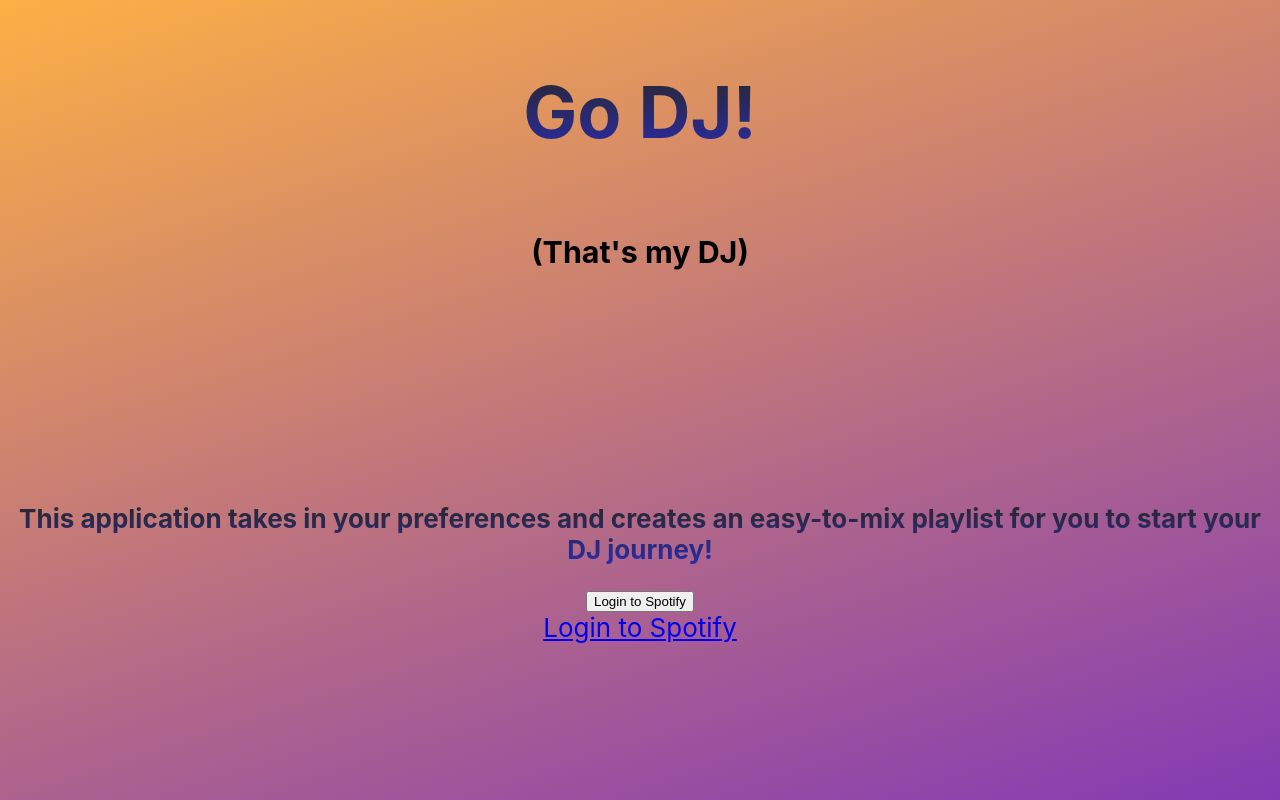
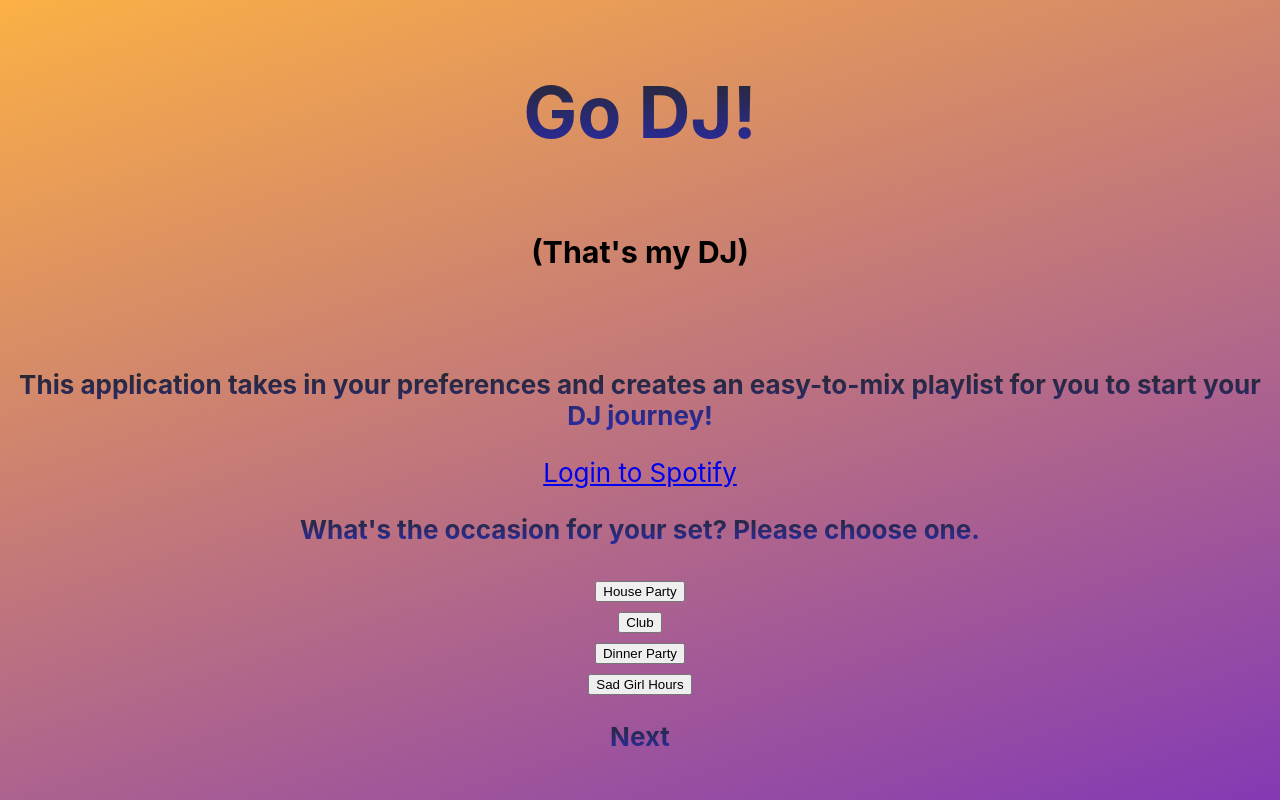
Before and after one commit to red-med/go-dj-scratch, a React (Create React App) app: page / in a window 1280 px wide. Built offline with nearby package versions, Linux system fonts and the light colour scheme; no server answers.

Commit message:
created components for SettingButton and Form and lifted up state, passed down props. still an async issue with transfering that data into query params.

```diff
--- a/src/App.js
+++ b/src/App.js
@@ -1,131 +1,69 @@
-import logo from './logo.svg';
-import Gradient from './Gradient.png';
 import './App.css';
 import axios from 'axios';
 import React, { useState, useEffect } from 'react';
 import SpotifyLogin from './components/SpotifyLogin';
+import SettingForm from './components/SettingForm';
+import SettingButton from './components/SettingButton';
+
+const SETTING_OPTIONS = ["House Party", "Club", "Dinner Party", "Sad Girl Hours"]
 
 function App() {
-  const REDIRECT_URI = process.env.REACT_APP_REDIRECT_URI;
-  const CLIENT_ID = process.env.REACT_APP_CLIENT_ID;
-  const CLIENT_SECRET = process.env.REACT_APP_CLIENT_SECRET;
-  let spotAuthURL = 'https://accounts.spotify.com/authorize?';
-  let spotTokenURL = 'https://accounts.spotify.com/api/token';
-  let [accToken, setAccToken] = useState("");
+  const [setting, setSetting] = useState("");
 
-  useEffect(() => {
-    if (window.location.search.length > 0) {
-      const result = handleRedirect();
-      setAccToken(result)
-    } if (accToken) {
-      console.log('made it to calling API time. here is the token: ', accToken)
-      getArtist();
+  const updateSetting = (settingOption) => {
+      setSetting(settingOption);
+      console.log(setting);
+    }
+  const settingtoQuery = () => {
+    let settingData = {}
+    if (setting === "House Party") {
+      settingData = {
+        "valence" : .65,
+        "danceability" : .65
+      };
+      console.log("settingData is set on ", setting)
+    } else if (setting === "Dinner Party") {
+      settingData = {
+        "valence" : .55,
+        "danceability" : .5
+      };
+      console.log("settingData is set on ", setting)
+    } else if (setting === "Sad Girl Hours") {
+      settingData = {
+        "valence" : .25,
+        "danceability" : .30
+      };
+      console.log("settingData is set on ", setting)
+    } else if (setting === "Club") {
+      settingData = {
+        "valence" : .70,
+        "danceability" : .70
+      };
+      console.log("settingData is set on ", setting)
     } else {
-      console.log("probs an async issue!");
+      console.log("issue with setting!");
     }
-  }, [])
-
-  function generateRandomString(length) {
-    let text = '';
-    let possible = 'ABCDEFGHIJKLMNOPQRSTUVWXYZabcdefghijklmnopqrstuvwxyz0123456789';
-
-    for (let i = 0; i < length; i++) {
-      text += possible.charAt(Math.floor(Math.random() * possible.length));
+    // how do I want to set this up? I want to return these values so
+    // that I can eventually combine them to make a whole request body,
+    // which will be an object. so maybe return an onject and then look
+    // up how to iterate over it JS to add each pair to bigger object.
+    console.log("here is the current value of settingData: ", settingData);
+    return settingData
+  }
+  const quizToQuery = (settingtoQuery) => {
+    //return to this once all query functions are done. not yet passed down.
+    let patchyBody = {};
+    const settingResult = settingtoQuery()
+    for (const [key, value] of Object.entries(settingResult)) {
+        patchyBody[key] = value;
     }
-    return text;
+    console.log(patchyBody)
   }
-
-  let state = generateRandomString(16);
-  let scope = 'user-read-private user-read-email user-modify-playback-state user-read-playback-position user-library-read streaming user-read-playback-state user-read-recently-played playlist-read-private';
-  let show_dialog = true;
-  let response_type = 'code';
-  let args = new URLSearchParams({
-    response_type: response_type,
-    client_id: CLIENT_ID,
-    scope: scope,
-    redirect_uri: REDIRECT_URI,
-    state: state,
-    show_dialog: show_dialog
-  });
-  spotAuthURL += args;
-
-  const parseCode = async () => {
-    let code = null;
-    const queryString = window.location.search;
-    if (queryString.length > 0){
-        const urlParams = new URLSearchParams(queryString);
-        code = urlParams.get('code');
-    }
-    console.log('here is our code:', code);
-    return code;
-}
-  const handleRedirect = async () => {
-    let code = await parseCode();
-    console.log('here is what we pass to get token function:', code);
-    accToken = await getAccessToken(code);
-    console.log('here is our access token: ', accToken);
-    window.history.pushState("","", REDIRECT_URI); //removes extra parameters from url bar
+  const showNextForm = (nextFormFunc) => {
+    // what do I want to do here? maybe instead of including this "NEXT" button
+    // in very form component I should have a separate component I can just call
+    // again and again?
   }
-
-  const getAccessToken = async (code) => {
-    // console.log('here is the code we are passing in: ', code);
-    let body = {
-      grant_type: 'authorization_code',
-      code: code,
-      redirect_uri: REDIRECT_URI
-      };
-    let headers = {
-      'Content-Type': 'application/x-www-form-urlencoded',
-      'Authorization': 'Basic ' + (btoa(CLIENT_ID + ":" + CLIENT_SECRET))
-    };
-    axios.post(spotTokenURL, body, {headers: headers})
-    .then((response) => {
-      console.log('response:', response);
-      console.log('response data:', response.data);
-      accToken = response.data.access_token;
-      console.log('within post request then section, token is: ', accToken);
-      console.log('made it to calling API time. here is the token: ', accToken);
-    })
-    .catch((error) => {
-      console.log('error:' , error);
-    })
-    console.log('this is what we return from getAT function:', accToken);
-    return accToken;
-  }
-  const getAPI = (url) => {
-    axios.get(url, {headers: {'Authorization': 'Bearer ' + accToken }})
-    .then((response) => {
-      console.log('response:', response);
-      console.log('response data:', response.data);
-    })
-    .catch((error) => {
-      console.log('error:' , error);
-    })
-
-  }
-  const getArtist = () => {
-    let id = '0TnOYISbd1XYRBk9myaseg';
-    let endpoint = `https://api.spotify.com/v1/artists/${id}`;
-    getAPI(endpoint);
-  }
-
-  // const onPageLoad = async () => {
-  //   if (window.location.search.length > 0) {
-  //     const result = await handleRedirect();
-
-  //     if (accToken) {
-  //       console.log('made it to calling API time. here is the token: ', accToken)
-  //       getArtist();
-  //     } else {
-  //       console.log("probs an async issue!");
-  //       // show some components/elements if accToken vs not.
-  //     }
-  //   }
-  // }
-
-  // onPageLoad();
-
-
 
   return (
     <div className="App">
@@ -140,10 +78,9 @@
             for you to start your DJ journey!
           </p>
           {/* {<SpotifyLogin></SpotifyLogin>} */}
-          <button href={spotAuthURL} className="bg-blue-500 hover:bg-blue-700 text-white font-bold py-4 px-8 rounded focus:outline-none focus:shadow-outline" type="button">Login to Spotify</button>
           <a
             className="Login-link bg-blue-500 hover:bg-blue-700 text-white font-bold py-4 px-8 rounded focus:outline-none focus:shadow-outline"
-            href={spotAuthURL}
+            href='https://accounts.spotify.com/authorize?'
             target="_blank"
             rel="noreferrer"
             type="button"
@@ -151,6 +88,7 @@
             Login to Spotify
 
           </a>
+          <SettingForm setting={setting} settingOptions={SETTING_OPTIONS} updateSetting={updateSetting} settingtoQuery={settingtoQuery}></SettingForm>
       </main>
     </div>
   );
--- /dev/null
+++ b/src/components/SettingButton.js
@@ -0,0 +1,27 @@
+import React from 'react';
+import axios from 'axios';
+import { useState } from 'react';
+import PropTypes from 'prop-types';
+
+const SettingButton = ({setting, settingOption, updateSetting}) => {
+// some planning for this component: will have multiple of these buttons on display in one single page.
+// user will select one from all of these. that information will be stored to evaluate DANCEABILITY and VALENCE
+// this means this in the presentaional component will be rendered within a SettingForm container component
+//props passed into SettingFrom from App  will include button selection options so that I can have the same layout for each button, only pass in the phrase I want.
+
+
+//props.settingOption = "Dance Party", to be passed in from SettingForm
+//for now we will define that here and then lift it up to App.
+//setting and setSetting wil be handled as state in App but for now we will put it here.
+
+
+
+
+    return (
+        <div className="'DJ_setting_button'">
+            <button className='DJsetting' onClick={() => {updateSetting(settingOption);}}>{settingOption}</button>
+        </div>
+    );
+};
+
+export default SettingButton;
--- /dev/null
+++ b/src/components/SettingForm.js
@@ -0,0 +1,30 @@
+import React from 'react';
+import axios from 'axios';
+import { useState } from 'react';
+import SettingButton from './SettingButton';
+import PropTypes from 'prop-types';
+
+const SettingForm = ({setting, settingtoQuery, settingOptions, updateSetting, showNextForm}) => {
+
+    const settingButtonComponents = settingOptions.map(settingOption => {
+        return (<SettingButton className='select_DJ_setting' settingOption={settingOption} updateSetting={updateSetting} >{settingOption}</SettingButton>);
+    });
+
+    return (
+        <div className="'DJ_setting_form'">
+            <p>What's the occasion for your set? Please choose one.</p>
+            {settingButtonComponents}
+            <p onClick={() => {settingtoQuery(); showNextForm();}}>Next</p>
+            {/* set up hovering styling for the word "Next" so it looks like a button */}
+        </div>
+    );
+
+}
+
+SettingForm.propTypes = {
+    setting: PropTypes.string,
+    settingOptions: PropTypes.array,
+    updateSetting: PropTypes.func,
+}
+
+export default SettingForm;
```
